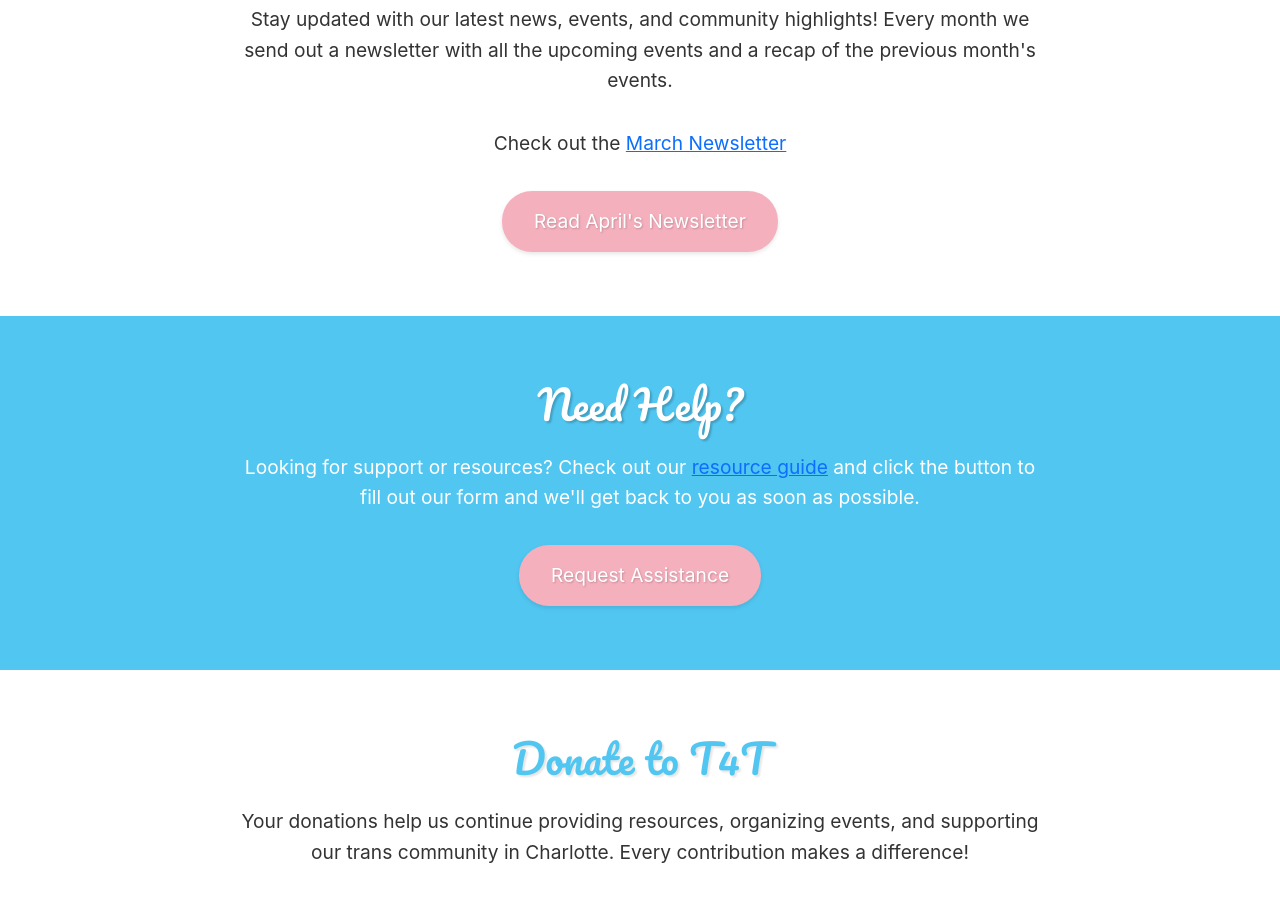
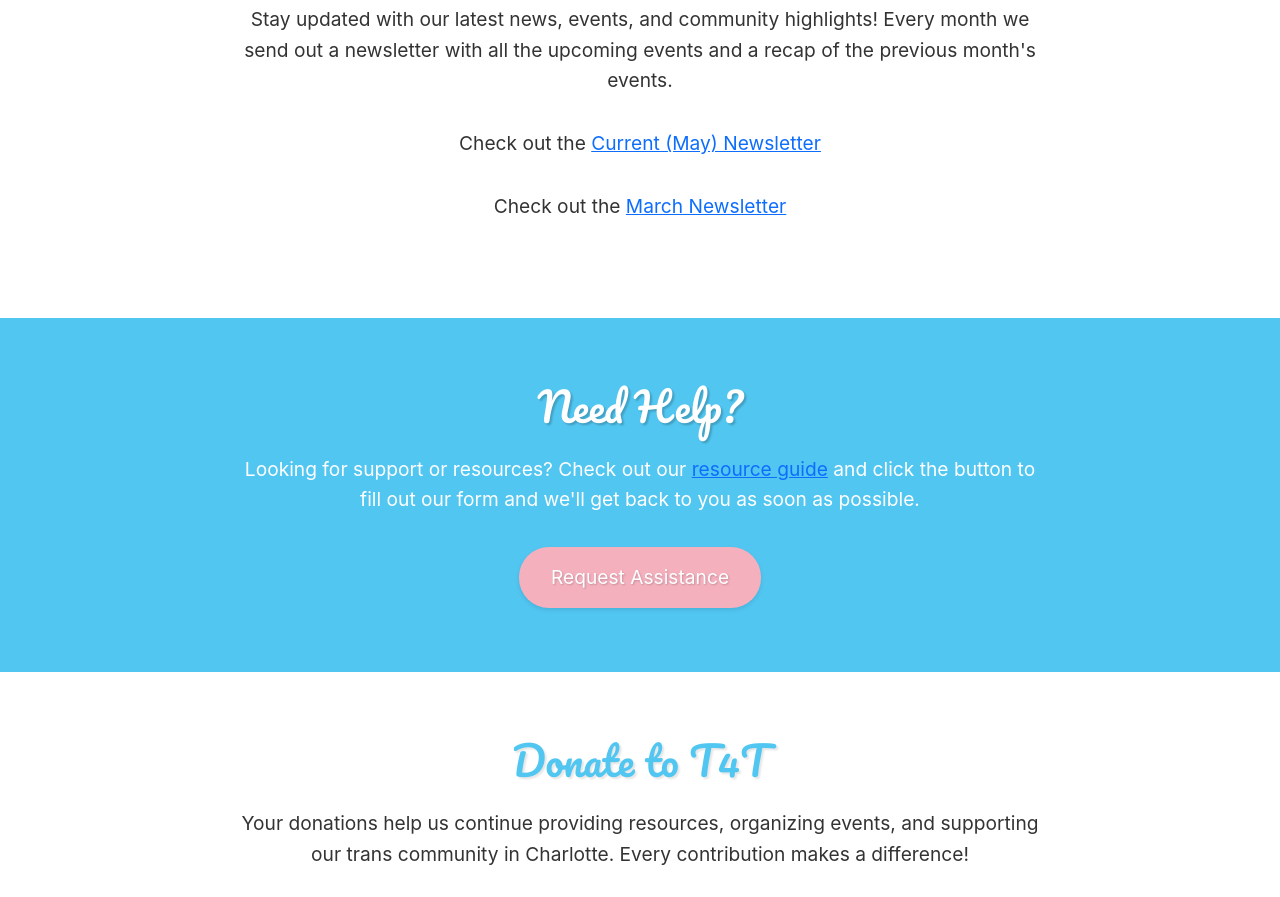
Before and after one commit to t4tclt/t4tclt, a React (Create React App) app: page / in a window 1280 px wide. Shown: the part 3140-4037 px from the top of the page. Built offline with nearby package versions, Linux system fonts and the light colour scheme.

Commit message:
may news

```diff
--- a/src/routes/Home.tsx
+++ b/src/routes/Home.tsx
@@ -125,12 +125,14 @@ function Home() {
         <div className="newsletter-content">
           <h2 className="newsletter-title">Our Newsletter</h2>
           <p>Stay updated with our latest news, events, and community highlights! Every month we send out a newsletter with all the upcoming events and a recap of the previous month's events.</p>
+          <p>Check out the <a href="https://www.canva.com/design/DAGjcFWXDi0/eZ7LD-uCNwd0M6_lEESjDw/view?utm_content=DAGjcFWXDi0&utm_campaign=designshare&utm_medium=link2&utm_source=uniquelinks&utlId=h946dd6f84a" target="_blank" rel="noopener noreferrer"> Current (May) Newsletter</a></p>
           <p>Check out the <a href="https://www.canva.com/design/DAGi2bdnWHY/5bkplR1OKWGAJH-2VV5rug/view?utm_content=DAGi2bdnWHY&utm_campaign=designshare&utm_medium=link2&utm_source=uniquelinks&utlId=habf49a4208" target="_blank" rel="noopener noreferrer"> March Newsletter</a></p>
-          <div className="newsletter-buttons">
+
+          {/* <div className="newsletter-buttons">
             <a href="https://www.canva.com/design/DAGi2bdnWHY/5bkplR1OKWGAJH-2VV5rug/view?utm_content=DAGi2bdnWHY&utm_campaign=designshare&utm_medium=link2&utm_source=uniquelinks&utlId=habf49a4208" className="newsletter-button current" target="_blank" rel="noopener noreferrer">
               Read April's Newsletter
             </a>
-          </div>
+          </div> */}
         </div>
       </div>
       <div className="help-section">
```
